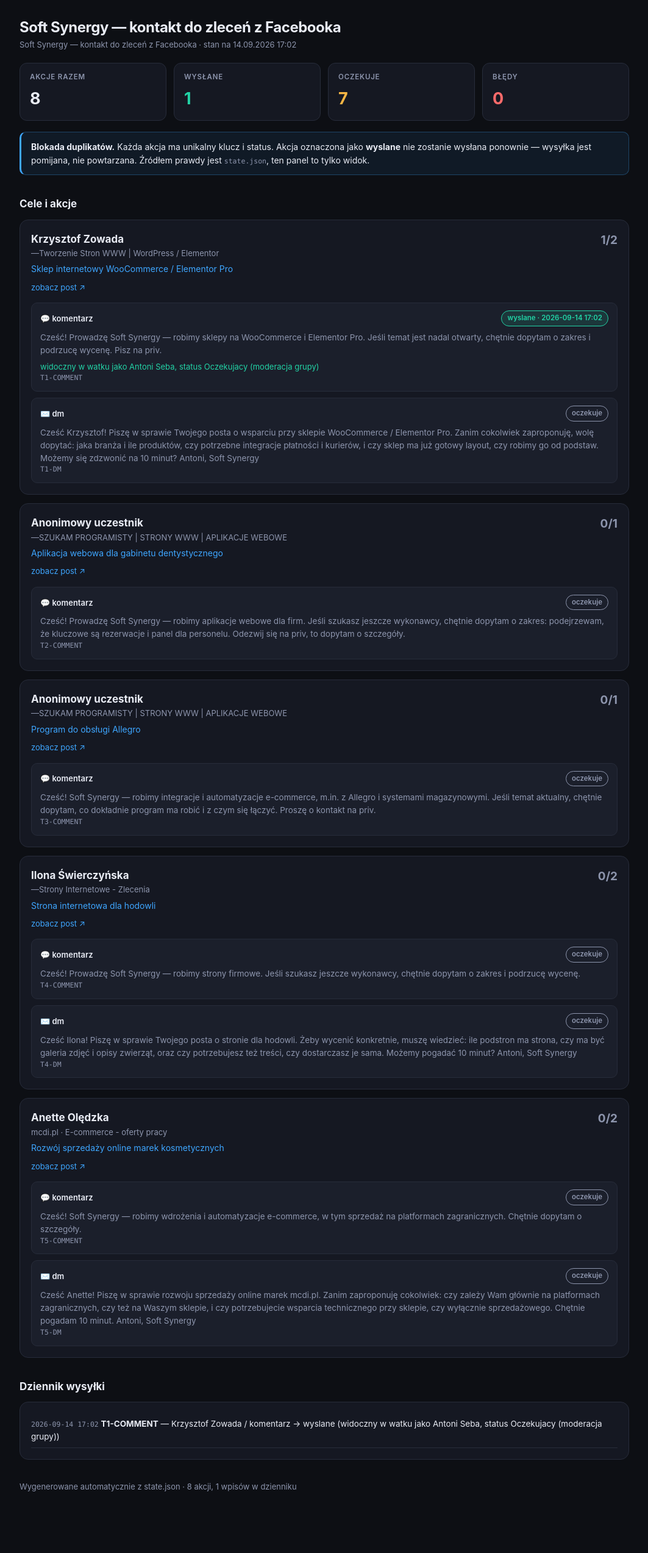
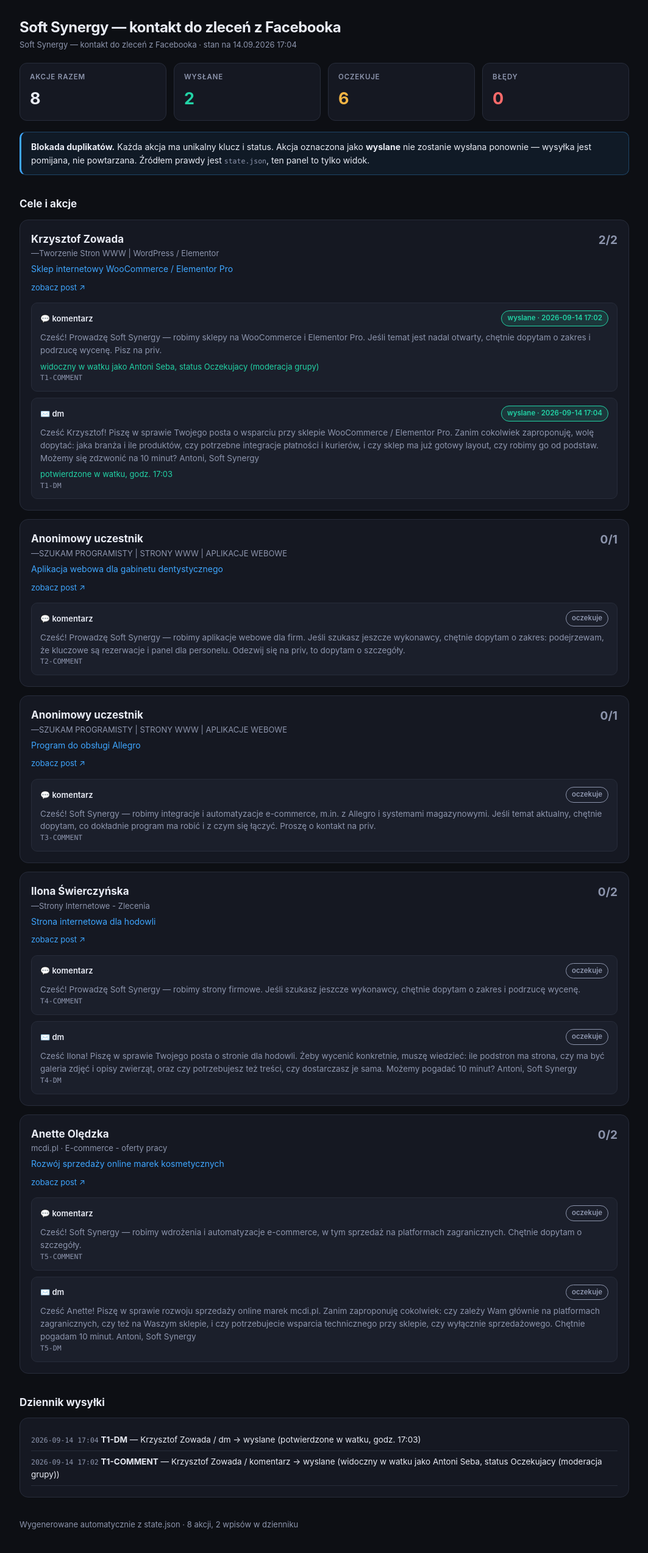
Before and after one commit to AntoniSeba/soft-synergy-outreach, a plain HTML site: page index.html in a window 1280 px wide. Shown: the whole page at 61% size, without its empty margins (108-1171 px from the left). Before the commit the page ends 2517 px from the top, so only its background shows below. Drawn offline with Linux system fonts and the light colour scheme.

Commit message:
T1: komentarz + DM wyslane

```diff
--- a/index.html
+++ b/index.html
@@ -37,12 +37,12 @@
   footer{margin-top:34px;color:var(--muted);font-size:13px}
 </style></head><body><div class="wrap">
   <h1>Soft Synergy — kontakt do zleceń z Facebooka</h1>
-  <p class="muted small">Soft Synergy — kontakt do zleceń z Facebooka · stan na 14.09.2026 17:02</p>
+  <p class="muted small">Soft Synergy — kontakt do zleceń z Facebooka · stan na 14.09.2026 17:04</p>
 
   <div class="kpi">
     <div class="k"><div class="l">Akcje razem</div><div class="v">8</div></div>
-    <div class="k ok"><div class="l">Wysłane</div><div class="v">1</div></div>
-    <div class="k warn"><div class="l">Oczekuje</div><div class="v">7</div></div>
+    <div class="k ok"><div class="l">Wysłane</div><div class="v">2</div></div>
+    <div class="k warn"><div class="l">Oczekuje</div><div class="v">6</div></div>
     <div class="k bad"><div class="l">Błędy</div><div class="v">0</div></div>
   </div>
 
@@ -61,7 +61,7 @@
           <p class="muted small">—Tworzenie Stron WWW | WordPress / Elementor</p>
           <p class="temat">Sklep internetowy WooCommerce / Elementor Pro</p>
         </div>
-        <div class="licznik">1/2</div>
+        <div class="licznik">2/2</div>
       </div>
       <a class="post" href="https://www.facebook.com/groups/netgonet/posts/2479446075895856/" target="_blank" rel="noopener">zobacz post ↗</a>
       <div class="akcje">
@@ -77,10 +77,10 @@
         <div class="akcja">
           <div class="arow">
             <span class="typ">✉️ dm</span>
-            <span class="badge" style="color:#8d95ad;border-color:#8d95ad;background:#1b1f2b">oczekuje</span>
+            <span class="badge" style="color:#22d3a6;border-color:#22d3a6;background:rgba(34,211,166,.13)">wyslane · 2026-09-14 17:04</span>
           </div>
           <div class="tresc">Cześć Krzysztof! Piszę w sprawie Twojego posta o wsparciu przy sklepie WooCommerce / Elementor Pro. Zanim cokolwiek zaproponuję, wolę dopytać: jaka branża i ile produktów, czy potrzebne integracje płatności i kurierów, i czy sklep ma już gotowy layout, czy robimy go od podstaw. Możemy się zdzwonić na 10 minut? Antoni, Soft Synergy</div>
-
+          <div class='wynik'>potwierdzone w watku, godz. 17:03</div>
           <div class="mono">T1-DM</div>
         </div></div></div>
     <div class="card">
@@ -183,7 +183,7 @@
         </div></div></div>
 
   <h2>Dziennik wysyłki</h2>
-  <div class="card"><div class='log'><span class='mono'>2026-09-14 17:02</span> <b>T1-COMMENT</b> — Krzysztof Zowada / komentarz -&gt; wyslane (widoczny w watku jako Antoni Seba, status Oczekujacy (moderacja grupy))</div></div>
+  <div class="card"><div class='log'><span class='mono'>2026-09-14 17:04</span> <b>T1-DM</b> — Krzysztof Zowada / dm -&gt; wyslane (potwierdzone w watku, godz. 17:03)</div><div class='log'><span class='mono'>2026-09-14 17:02</span> <b>T1-COMMENT</b> — Krzysztof Zowada / komentarz -&gt; wyslane (widoczny w watku jako Antoni Seba, status Oczekujacy (moderacja grupy))</div></div>
 
-  <footer>Wygenerowane automatycznie z state.json · 8 akcji, 1 wpisów w dzienniku</footer>
+  <footer>Wygenerowane automatycznie z state.json · 8 akcji, 2 wpisów w dzienniku</footer>
 </div></body></html>
```
Also changed, not shown: state.json (+8 -3 lines).
